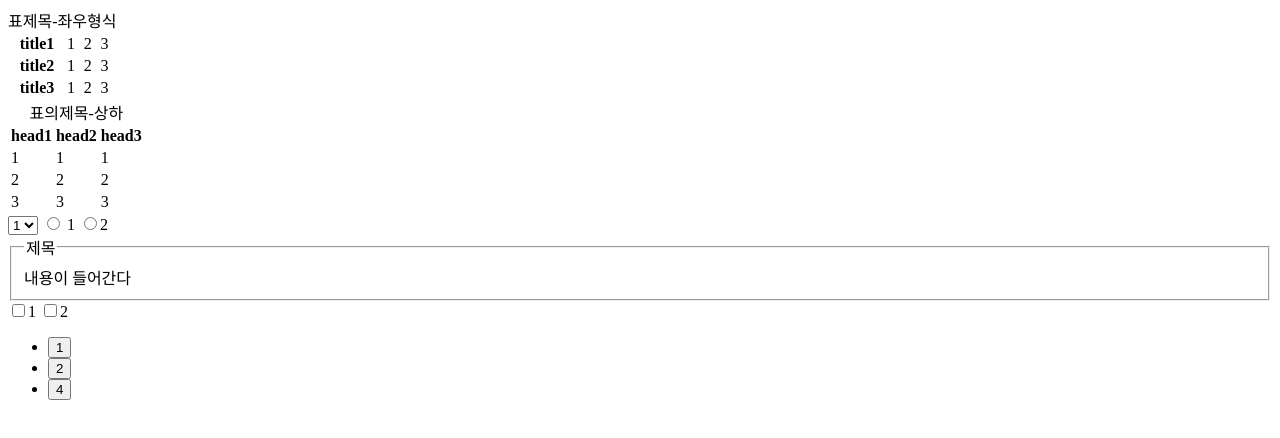
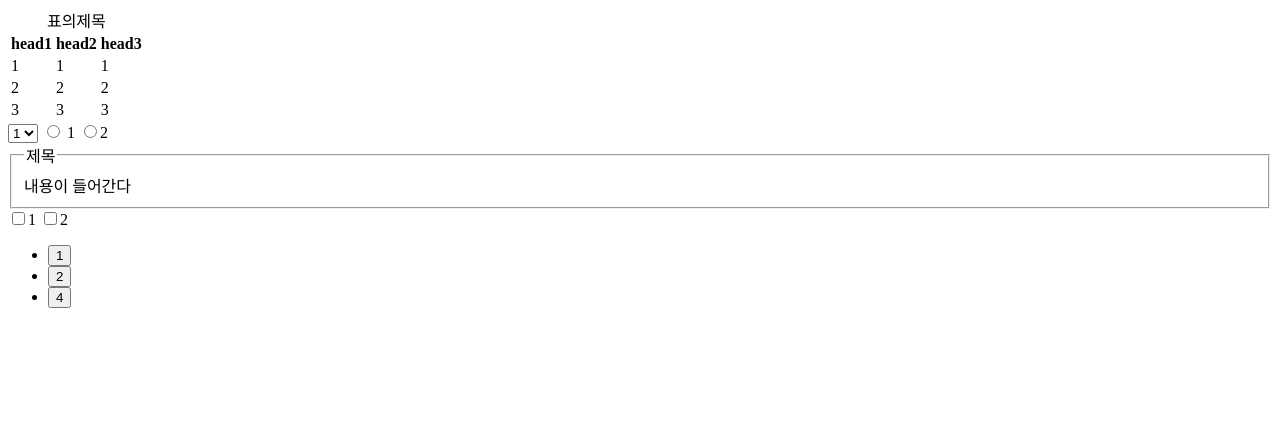
Before and after one commit to sujinsecond/learning, a plain HTML site: page index.html in a window 1280 px wide. Drawn offline with Linux system fonts and the light colour scheme.

Commit message:
0321/test-오후

```diff
--- a/index.html
+++ b/index.html
@@ -1,58 +1,15 @@
 <!DOCTYPE html>
-<html lang="en">
+<html lang="ko">
 <head>
-    <meta charset="UTF-8" />
-    <meta name="viewport" content="width=device-width, initial-scale=1.0" />
-    <title>Document</title>
-    <style>
-      .title {
-        white-space: nowrap;
-      }
-    </style>
+    <meta charset="UTF-8">
+    <meta name="viewport" content="width=device-width, initial-scale=1.0">
+    <title>Table</title>
 </head>
 <body>
-    <!DOCTYPE html>
-    <html>
-      <head>
-        <meta charset="UTF-8" />
-        <title></title>
-      </head>
-      <body>
-        <table class="클래스명">
-          <caption class="title">
-            표제목-좌우형식
-          </caption>
+    <table class=1'클래스명'>
+        <caption>표의제목</caption>
         <colgroup>
-            <col style="width: " />
-          </colgroup>
-          <tbody>
-            <tr>
-              <th>title1</th>
-              <td>1</td>
-              <td>2</td>
-              <td>3</td>
-            </tr>
-            <tr>
-              <th>title2</th>
-              <td>1</td>
-              <td>2</td>
-              <td>3</td>
-            </tr>
-            <tr>
-              <th>title3</th>
-              <td>1</td>
-              <td>2</td>
-              <td>3</td>
-            </tr>
-          </tbody>
-        </table>
-
-        <table class="클래스명">
-          <caption>
-            표의제목-상하
-          </caption>
-          <colgroup>
-            <col style="width: " />
+            <col style='width:' />
         </colgroup>
         <thead>
             <tr>
```
Lines whose indentation alone changed are shown as unchanged.
